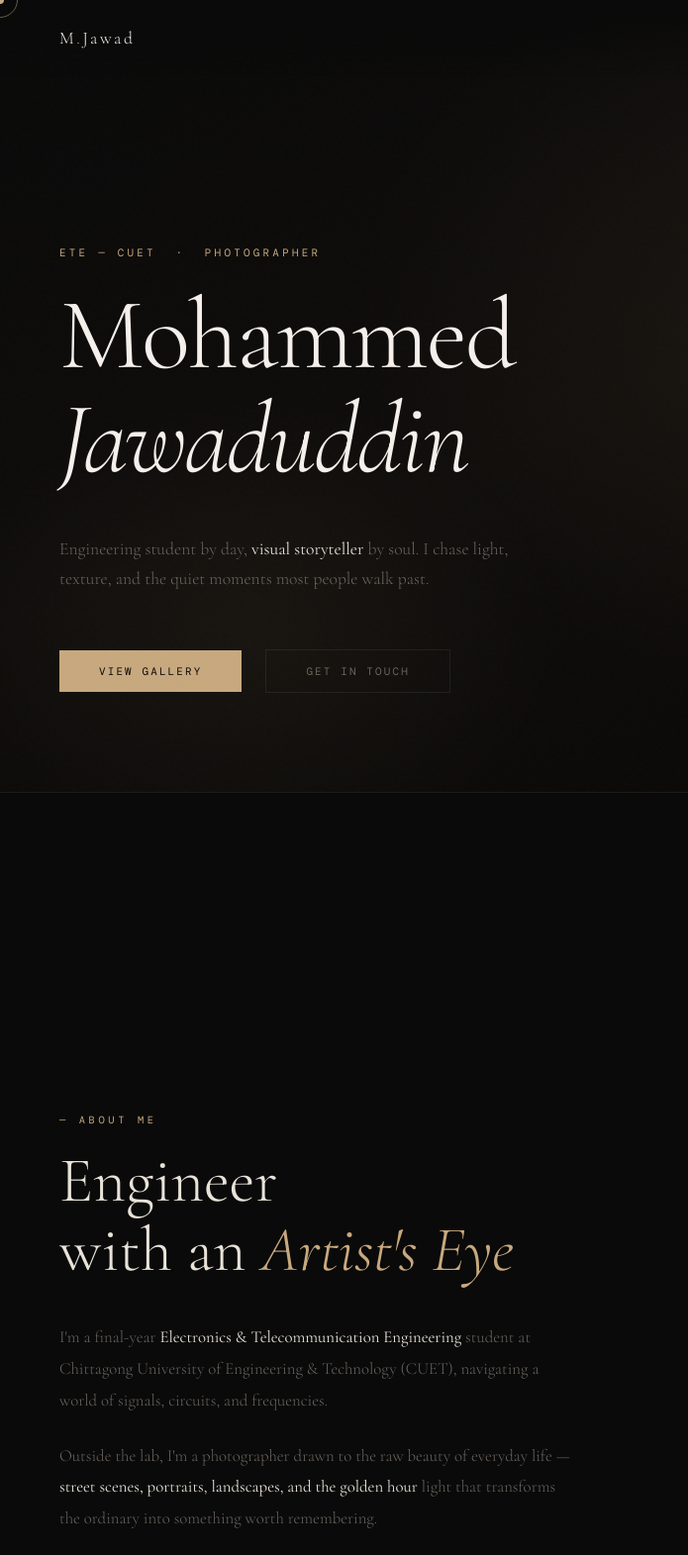
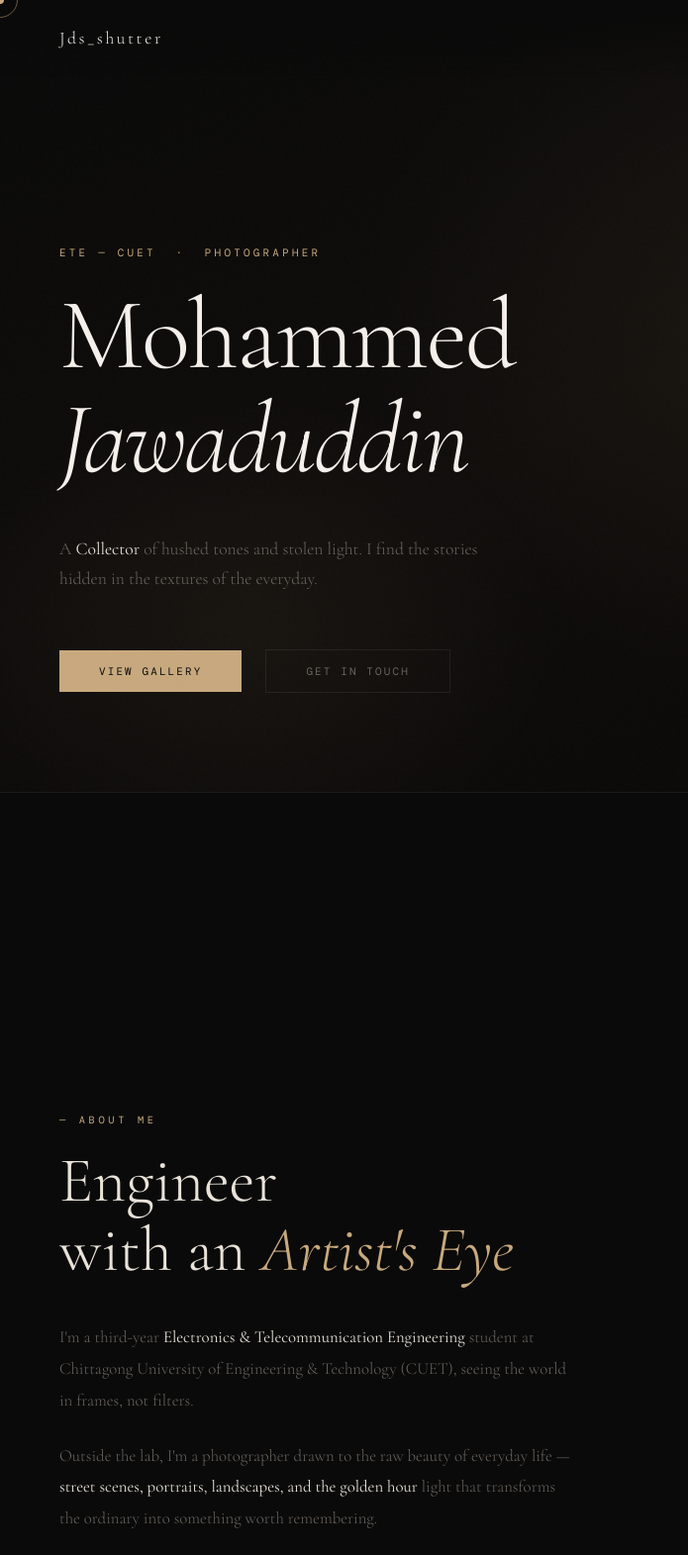
Before and after one commit to jawad-911/jds_shutter, a website: page public/index.html in a window 1280 px wide. Shown: the top 1571 px of the page at 99% size, 0-695 px from the left. Drawn offline with nearby package versions, Linux system fonts and the light colour scheme; a web font is replaced by a local one.

Commit message:
Update index.html

```diff
--- a/public/index.html
+++ b/public/index.html
@@ -746,7 +746,7 @@
 
   <!-- Navigation -->
   <nav id="nav">
-    <a href="#hero" class="nav-logo">M<span>.</span>Jawad</a>
+  <a href="#hero" class="nav-logo"></span>Jds_shutter</a>
     <ul class="nav-links">
       <li><a href="#about">About</a></li>
       <li><a href="#gallery">Gallery</a></li>
@@ -764,8 +764,8 @@
       <h1 class="hero-name">Mohammed</h1>
       <h1 class="hero-surname"><em>Jawaduddin</em></h1>
       <p class="hero-desc">
-        Engineering student by day, <strong>visual storyteller</strong> by soul.
-        I chase light, texture, and the quiet moments most people walk past.
+        A <strong>Collector</strong> of hushed tones and stolen light.
+        I find the stories hidden in the textures of the everyday.
       </p>
       <div class="hero-cta">
         <a href="#gallery" class="btn-primary">View Gallery</a>
@@ -782,9 +782,8 @@
       <p class="section-label">About Me</p>
       <h2 class="about-heading">Engineer<br>with an <em>Artist's Eye</em></h2>
       <p class="about-text">
-        I'm a final-year <strong>Electronics & Telecommunication Engineering</strong> student at
-        Chittagong University of Engineering & Technology (CUET), navigating a world of
-        signals, circuits, and frequencies.
+        I'm a third-year <strong>Electronics & Telecommunication Engineering</strong> student at
+        Chittagong University of Engineering & Technology (CUET), seeing the world in frames, not filters.
       </p>
       <p class="about-text">
         Outside the lab, I'm a photographer drawn to the raw beauty of everyday life —
```
